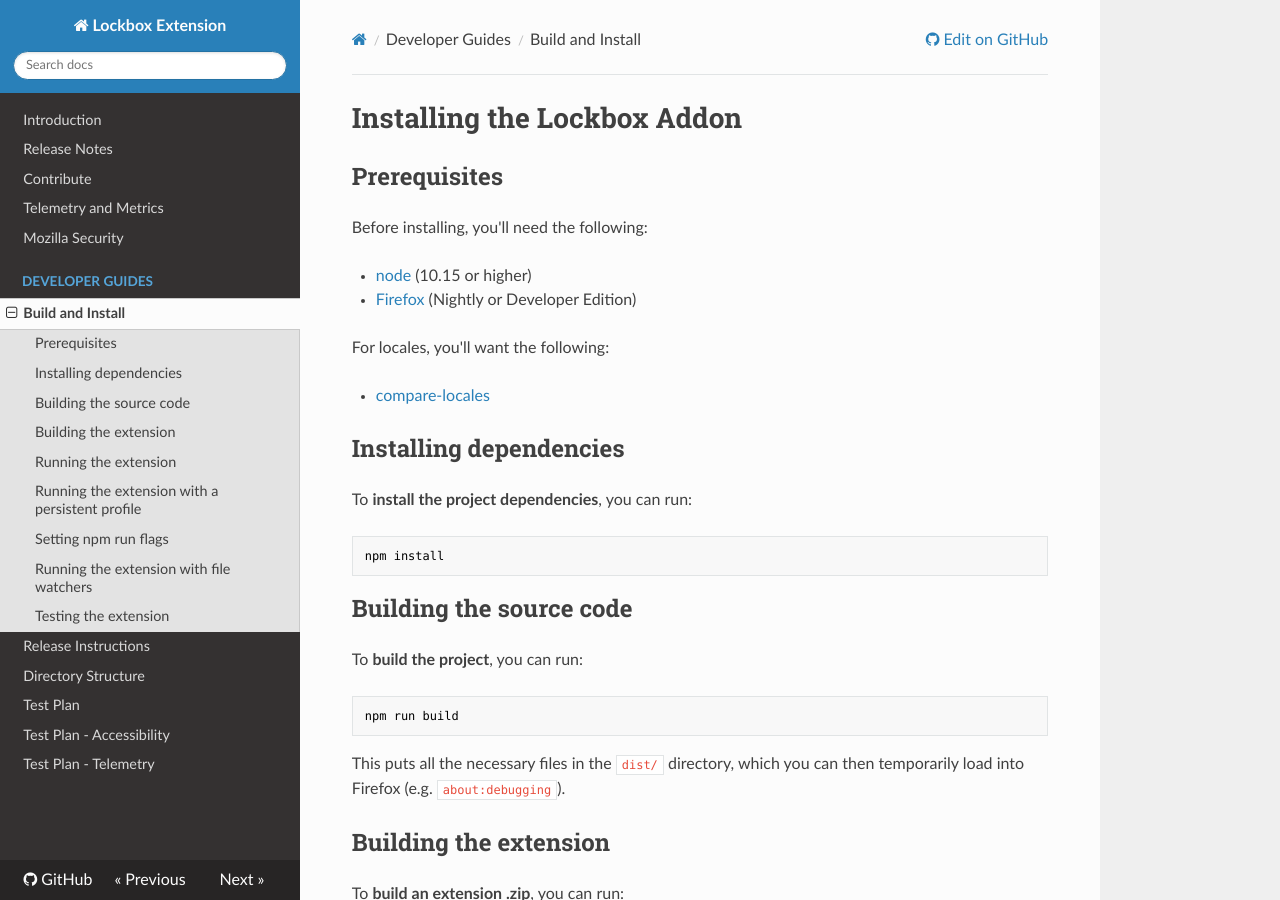
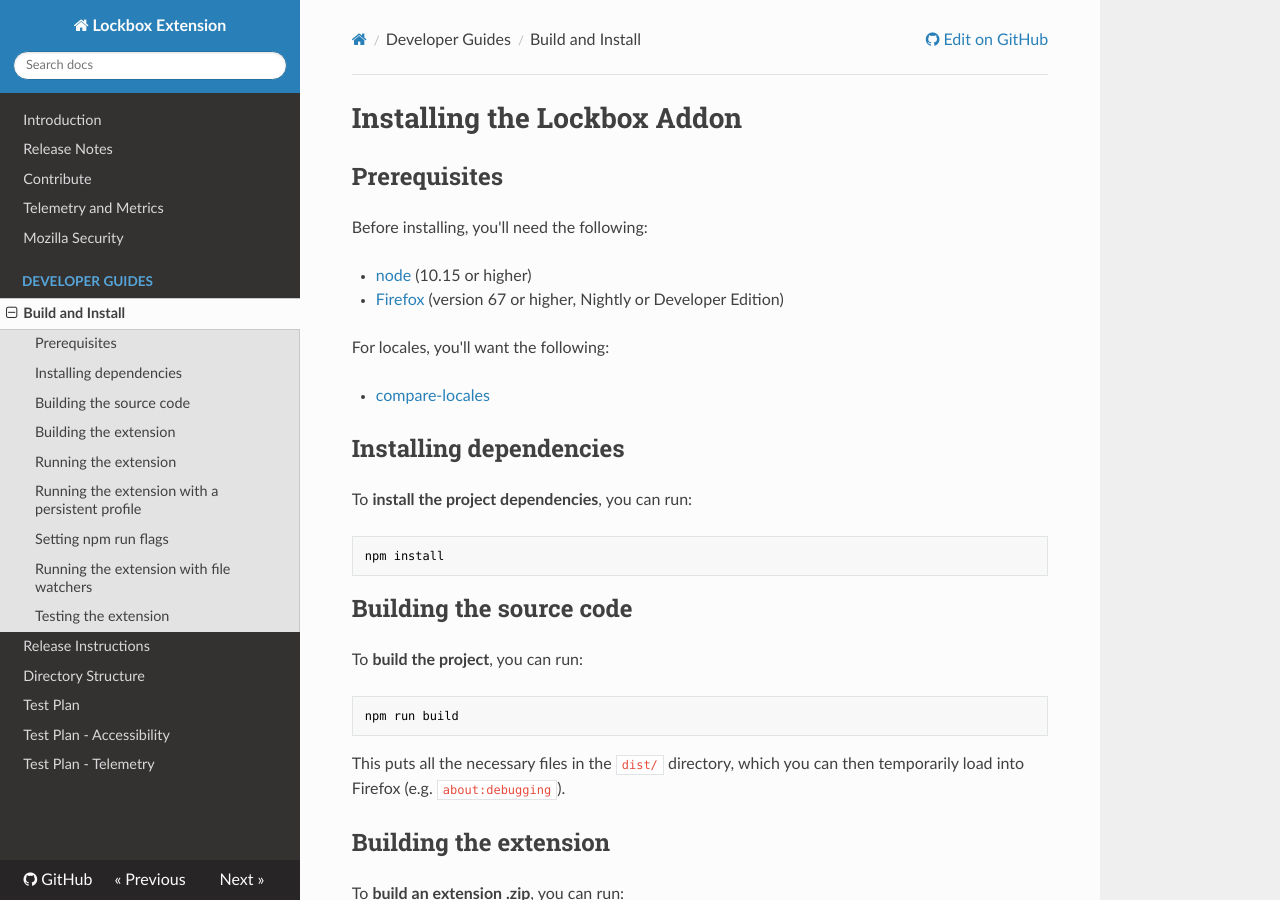
Before and after one commit to mozilla-lockwise/lockwise-addon, an MkDocs documentation site: the page built from docs/developer/install.md, in a window 1280 px wide and 900 px high. Built offline with MkDocs 1.6.1, drawn with Linux system fonts in a browser that asks for light colours; nearby versions of some CDN libraries; old or Windows-style settings are respelled for this version of MkDocs.

Commit message:
nit in Fx version

```diff
--- a/docs/developer/install.md
+++ b/docs/developer/install.md
@@ -5,7 +5,7 @@
 Before installing, you'll need the following:
 
 * [node](https://nodejs.org) (10.15 or higher)
-* [Firefox](https://www.mozilla.org/en-US/firefox/channel/desktop/) (Nightly or Developer Edition)
+* [Firefox](https://www.mozilla.org/en-US/firefox/channel/desktop/) (version 67 or higher, Nightly or Developer Edition)
 
 For locales, you'll want the following:
 
```
